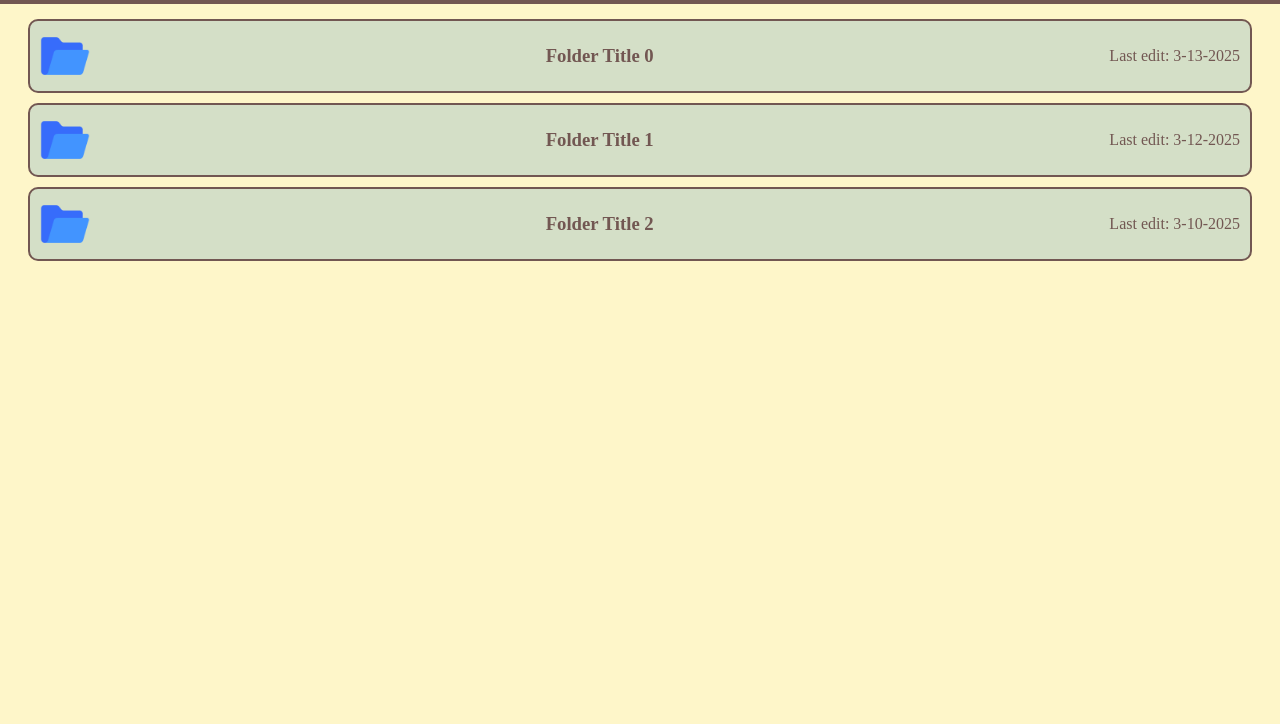
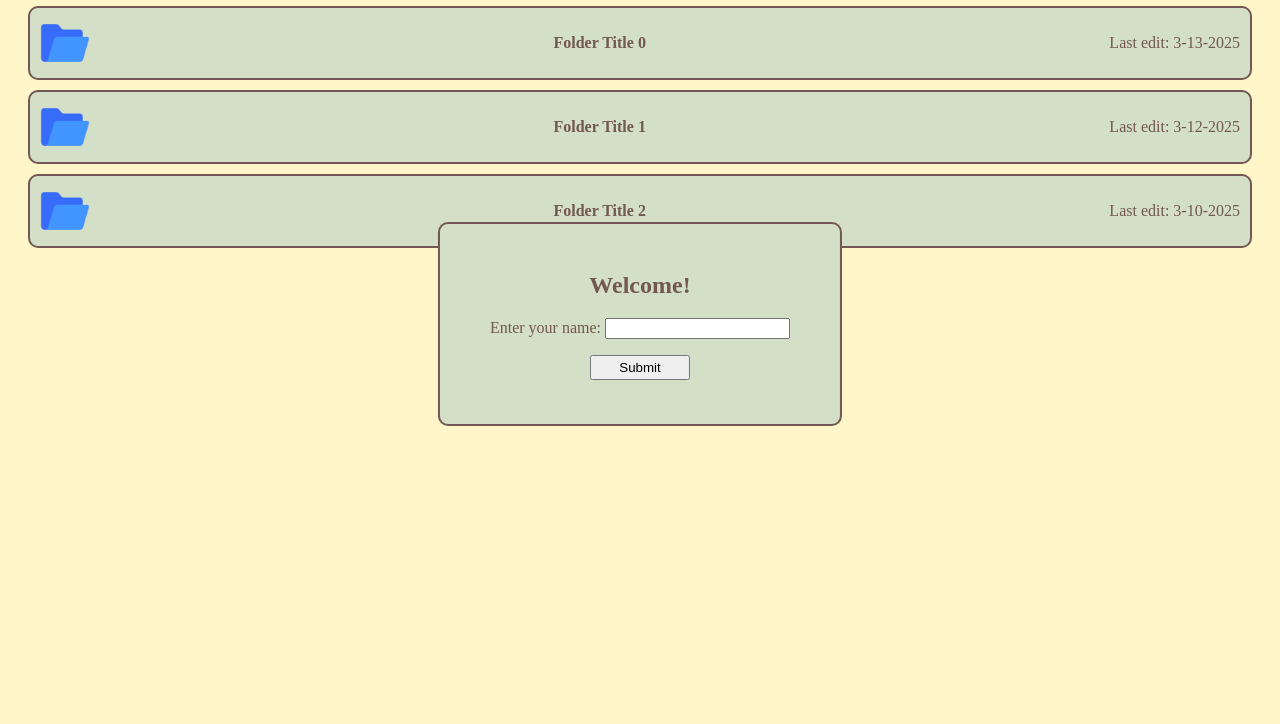
Before and after one commit to JulioCesarTavarez/WDD231-team, a plain HTML site: page notes_webpage/index.html in a window 1280 px wide. Shown: the part 76-800 px from the top of the page. Drawn offline with Linux system fonts and the light colour scheme.

Commit message:
added basic javascript to first page

```diff
--- a/notes_webpage/index.html
+++ b/notes_webpage/index.html
@@ -5,14 +5,26 @@
     <meta name="viewport" content="width=device-width, initial-scale=1.0">
     <title>Cool Notes</title>
     <link rel="stylesheet" href="main.css" />
+    <script src="main.js" defer></script>
 </head>
 <body>
+    <section class="user_box">
+        <form id="user_form">
+            <h1>Welcome!</h1>
+            <p class="user_error">No name was inserted, please try again.</p>
+            <label for="user_input">Enter your name: </label>
+            <input id="user_input" name="user_input" type="text">
+            <p>
+                <button id="user_button">Submit</button>
+            </p>
+        </form>
+    </section>
     <header>
         <div>
-            <h1>Cool Notes</h1>
+            <h2>Cool Notes</h1>
         </div>
         <div>
-            <h2>Welcome, {User}</h1>
+            <h3 id="user_welcome">Welcome</h3>
         </div>
         <div>
             <p>&copy 2025</p>
@@ -22,21 +34,21 @@
         <a href="#" class="card-link">
             <section class="folder-card">
                 <img src="open-folder.png" class="folder-icon" alt="folder icon">
-                <h3 class="folder-title">Folder Title 0</h2>
+                <h4 class="folder-title">Folder Title 0</h4>
                 <p>Last edit: 3-13-2025</p>
             </section>
         </a>
         <a href="#" class="card-link">
             <section class="folder-card">
                 <img src="open-folder.png" class="folder-icon" alt="folder icon">
-                <h3 class="folder-title">Folder Title 1</h2>
+                <h4 class="folder-title">Folder Title 1</h4>
                 <p>Last edit: 3-12-2025</p>
             </section>
         </a>
         <a href="#" class="card-link">
             <section class="folder-card">
                 <img src="open-folder.png" class="folder-icon" alt="folder icon">
-                <h3 class="folder-title">Folder Title 2</h2>
+                <h4 class="folder-title">Folder Title 2</h4>
                 <p>Last edit: 3-10-2025</p>
             </section>
         </a>
--- a/notes_webpage/main.css
+++ b/notes_webpage/main.css
@@ -62,3 +62,43 @@ a {
     text-decoration: none;
     color: var(--color0);
 }
+
+.user_box {
+    max-width: 400px;
+    height: 100px;
+    background-color: var(--color3);
+    border: 2px solid var(--color0);
+    border-radius: 10px;
+    display: flex;
+    flex-direction: column;
+    justify-content: center;
+    align-items: center;
+    color: var(--color0);
+    position: absolute;
+    padding: 50px;
+    top: -50%;
+    left: 50%;
+    transform: translate(-50%, -50%);
+    transition: 1s;
+    opacity: 0;
+}
+
+#user_form > h1 {
+    text-align: center;
+}
+
+#user_form > p {
+    display: flex;
+    align-items: center;
+    justify-content: center;
+}
+
+#user_button {
+    width: 100px;
+    height: 25px;
+}
+
+.user_error {
+    font-size: 0px;
+    color: red;
+}
--- a/notes_webpage/main.js
+++ b/notes_webpage/main.js
@@ -0,0 +1,31 @@
+const user_input = document.querySelector("#user_input");
+const user_button = document.querySelector("#user_button");
+const user_welcome = document.querySelector("#user_welcome");
+const user_error = document.querySelector(".user_error");
+const userBox = document.querySelector(".user_box");
+
+setTimeout(() => {
+    userBox.style.opacity = "1";
+    userBox.style.top = "50%";
+}, 1000);
+
+function nameSubmit(event) {
+    event.preventDefault();
+
+    let user_name = user_input.value;
+    if (user_name) {
+        user_welcome.innerHTML = `Welcome, ${user_name}`;
+        userBox.style.opacity = "0";
+        userBox.style.top = "-50%";
+    }
+    else
+    {
+        user_error.style.fontSize = "12px"
+    }
+}
+
+function folderTemplate(folder_data){
+    return ``
+}
+
+user_button.addEventListener("click", nameSubmit);
```
